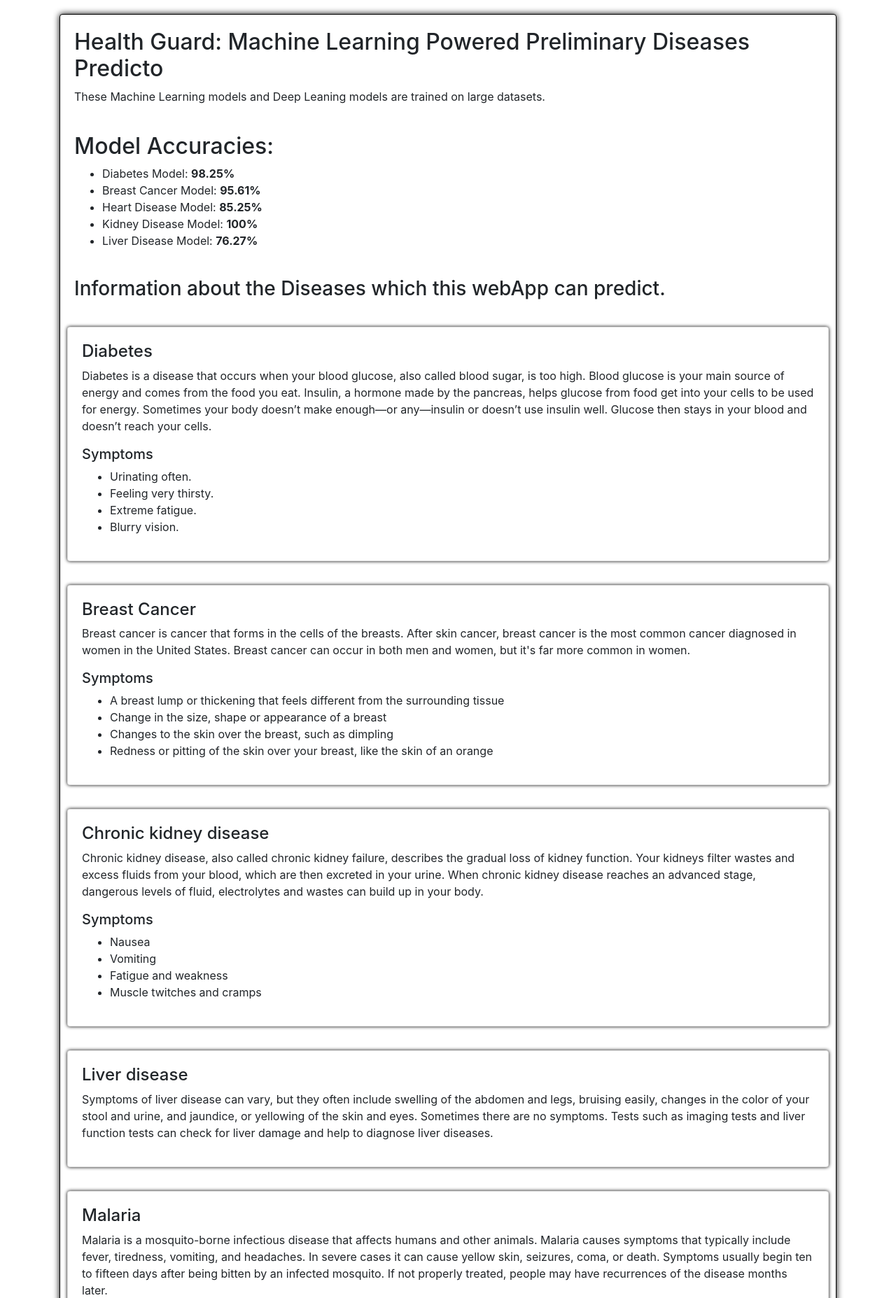
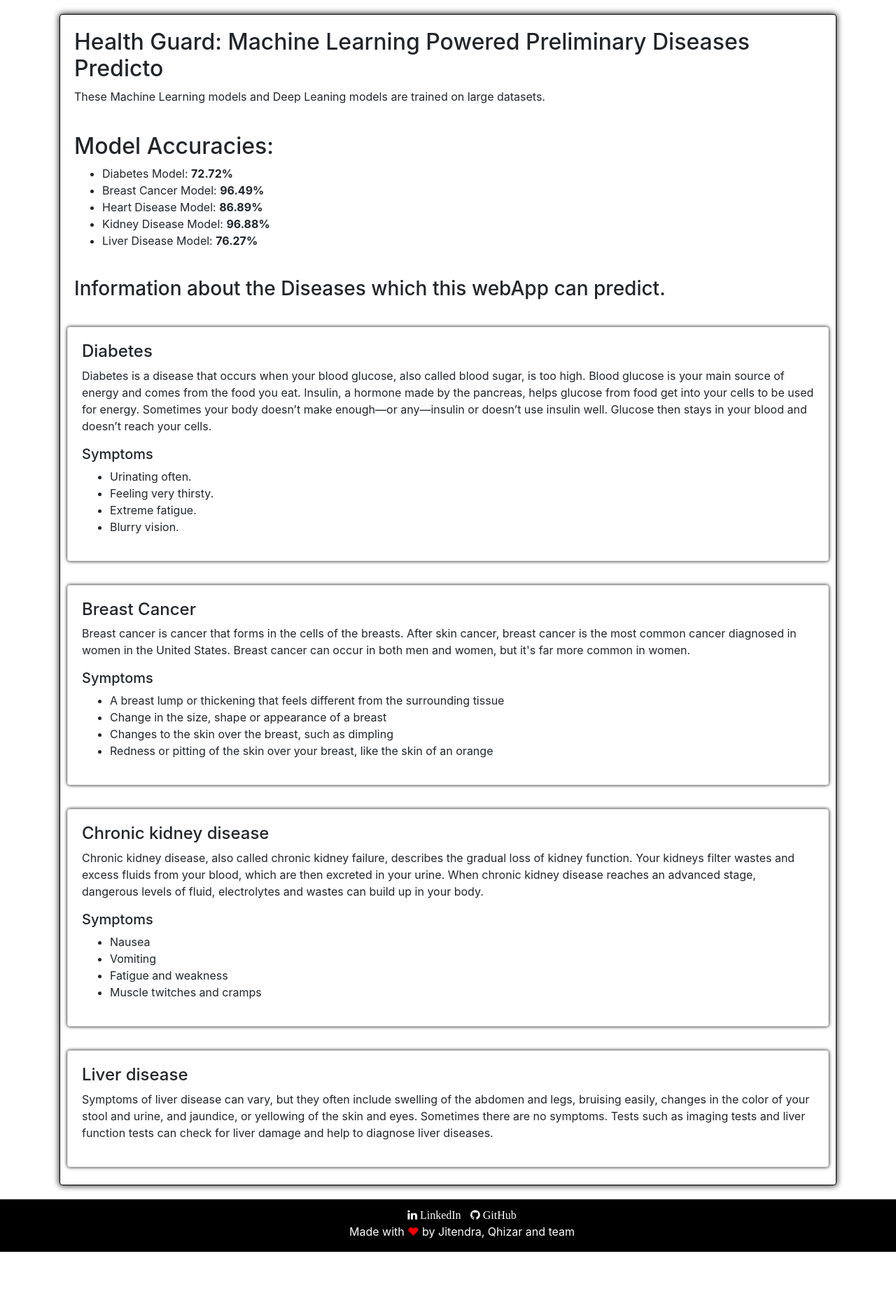
Before and after one commit to JitendraPra40/Health-Guard-Machine-Learning-Powered-Preliminary-Diseases-Predicto, a Flask app: page / in a window 1280 px wide. Shown: the part 76-1931 px from the top of the page at 70% size. After the commit the page ends 1865 px from the top, so only its background shows below. Run offline with Flask 2, Linux system fonts and the light colour scheme; some libraries are stand-ins or nearby versions.

Commit message:
Updating new changes

```diff
--- a/templates/home.html
+++ b/templates/home.html
@@ -10,10 +10,10 @@
         <br>
         <h2>Model Accuracies:</h2>
         <ul>
-            <li>Diabetes Model: <strong>98.25%</strong></li>
-            <li>Breast Cancer Model: <strong>95.61%</strong></li>
-            <li>Heart Disease Model: <strong>85.25%</strong></li>
-            <li>Kidney Disease Model: <strong>100%</strong></li>
+            <li>Diabetes Model: <strong>72.72%</strong></li>
+            <li>Breast Cancer Model: <strong>96.49%</strong></li>
+            <li>Heart Disease Model: <strong>86.89%</strong></li>
+            <li>Kidney Disease Model: <strong>96.88%</strong></li>
             <li>Liver Disease Model: <strong>76.27%</strong></li>
             <!-- <li>Malaria Model: <strong>...</strong></li>
             <li>Pneumonia Model: <strong>...</strong></li> -->
@@ -74,7 +74,7 @@
             </div>
         </div>
 
-        <br>
+        <!-- <br>
         <div class="row">
             <div class="col-md-12 card card-body" style="box-shadow: 0 0 5px black; margin: 5px;">
                 <h4>Malaria</h4>
@@ -89,8 +89,8 @@
             </div>
         </div>
 
-        <br>
-        <div class="row">
+        <br> -->
+        <!-- <div class="row">
             <div class="col-md-12 card card-body" style="box-shadow: 0 0 5px black; margin: 5px;">
                 <h4>Pneumonia</h4>
                 <p>Pneumonia is an infection that inflames the air sacs in one or both lungs. The air sacs may fill with fluid or pus (purulent material), causing cough with phlegm or pus, fever, chills, and difficulty breathing. A variety of organisms, including bacteria, viruses and fungi, can cause pneumonia.</p>
@@ -102,7 +102,7 @@
                     <li>Rapid, shallow breathing.</li>
                 </ul>
             </div>
-        </div>
+        </div> -->
 
     </div>
 </div>
```
Also changed, not shown: README.md, img/1.png (added), img/2.png (added), website.png (deleted), 11 other files.
